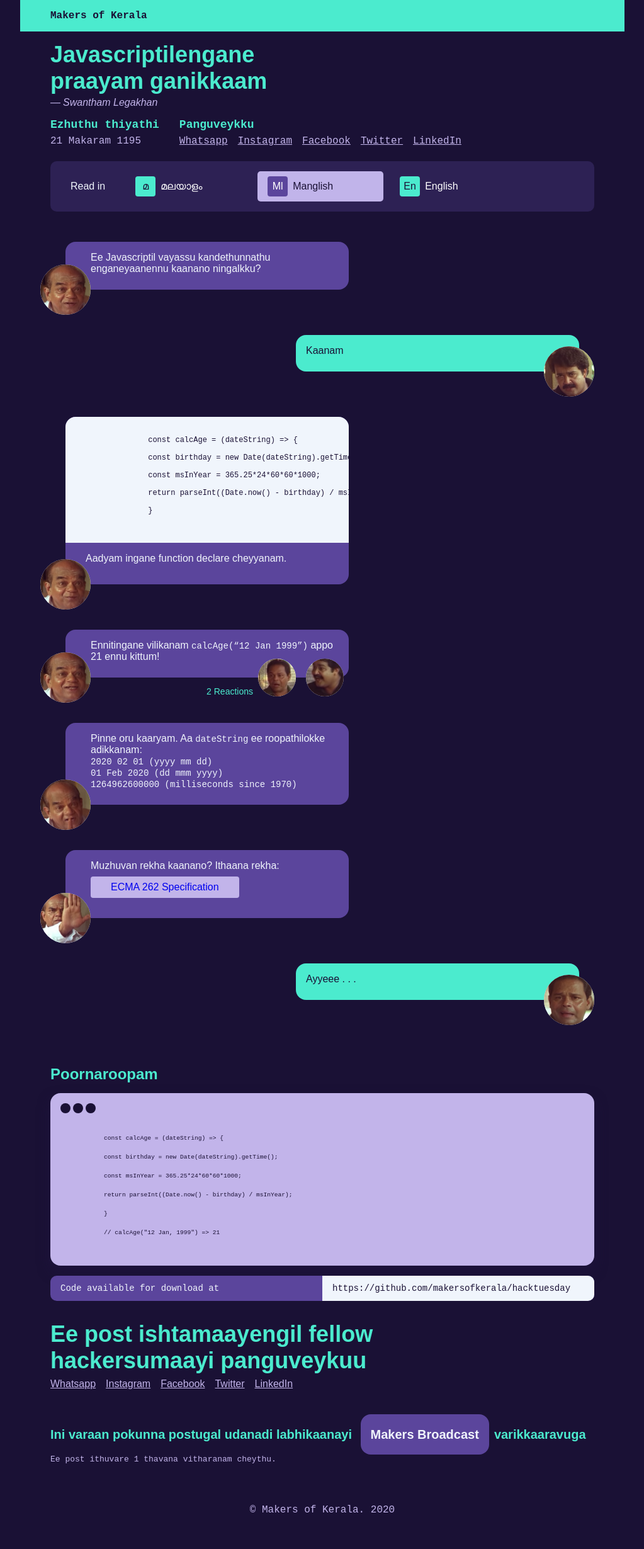
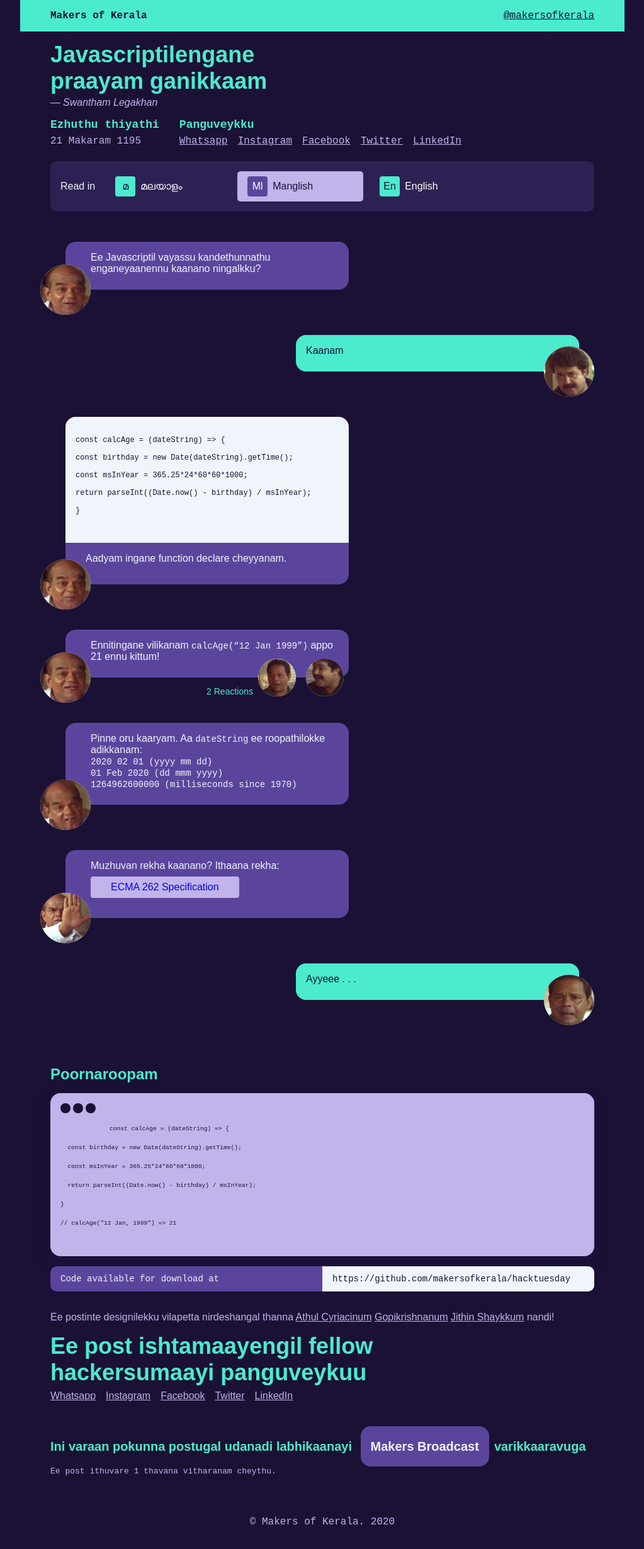
Before and after one commit to makersofkerala/website, a website: page calculate-age-in-js-manglish.html in a window 1280 px wide. Shown: the whole page at 63% size, without its empty margins (128-1151 px from the left). Drawn offline with Linux system fonts and the light colour scheme; no server answers; a web font is replaced by a local one.

Commit message:
Add acknowledgements

```diff
--- a/calculate-age-in-js-manglish.html
+++ b/calculate-age-in-js-manglish.html
@@ -24,6 +24,7 @@
   <body>
     <header id="main-header">
       <h1>Makers of Kerala</h1>
+      <a href="https://twitter.com/makersofkerala">@makersofkerala</a>
     </header>
     <article>
       <header class="title"><h2>Javascriptilengane praayam ganikkaam</h2></header>
@@ -134,8 +135,7 @@
 	  <span></span>
 	</div>
 	<pre>
-	  <code>
-	    const calcAge = (dateString) => {
+	  <code>const calcAge = (dateString) => {
 
   const birthday = new Date(dateString).getTime();
 
@@ -156,6 +156,12 @@
 	  <span>https://github.com/makersofkerala/hacktuesday</span></a>
       </div>
       </div>
+
+      <div id="acknowledgements">
+	<p>Ee postinte designilekku vilapetta nirdeshangal
+	  thanna <a href="https://athulcyriac.co/">Athul
+	  Cyriacinum</a> <a href="https://iamgks.com/">Gopikrishnanum</a>
+	  <a href="http://jithinsha.in/">Jithin Shaykkum</a> nandi!</p></div>
 
       <div class="social-media-links bottom">
 	<header><h2>Ee post ishtamaayengil fellow hackersumaayi panguveykuu</h2></header><ul>
--- a/calculate-age-in-js-styles.css
+++ b/calculate-age-in-js-styles.css
@@ -21,12 +21,21 @@ ul {
 
     background: #4BEBCE;
     color: #1A1135;
+    display: flex;
+    align-items: center;
+    padding: 1rem 3rem;
 
 }
 
 #main-header h1 {
     font-size: 1rem;
-    padding: 1rem 3rem;
+    max-width: 100%;
+
+}
+
+#main-header a {
+    margin-left: auto;
+    color: #1A1135;
 }
 
 #post-meta {
@@ -87,10 +96,11 @@ article .title {
     font-size: 1.5rem;
     max-width: 400px;
     margin-top: 1rem;
+    word-wrap: break-word;
 }
 
 article nav > p {
-    margin: 0 2rem;
+    margin: 0 1rem;
 }
 
 article nav {
@@ -106,6 +116,7 @@ article nav {
 }
 
 article nav ul {
+    flex: 1 0 auto;
     display: grid;
     grid-template-columns: repeat(auto-fill, 200px);
     grid-gap: 10px;
@@ -165,6 +176,7 @@ article nav li a:hover span {
 article .repo-link {
     font-family: "Jetbrains Mono", "Fira Mono", monospace;
     margin-bottom: 2rem;
+    max-width: 90vw;
 }
 
 article .repo-link a {
@@ -325,6 +337,7 @@ code {
 #subscriptions header h2 {
     font-size: 1.25rem;
     line-height: 3rem;
+    word-wrap: break-word;
 }
 
 .telegram-broadcast {
@@ -416,3 +429,18 @@ footer {
     font-family: monospace;
     color: #C2B4EA;
 }
+
+#acknowledgements {
+
+    color: #C2B4EA;
+    margin: 1rem 0;
+
+}
+
+#acknowledgements a {
+    color: #C2B4EA;
+}
+
+#acknowledgements a:hover, #acknowledgements a:active {
+    color: white
+}
```
Also changed, not shown: calculate-age-in-js-english.html (+7 -0 lines), calculate-age-in-js.html (+14 -6 lines). Lines whose indentation alone changed are shown as unchanged.
